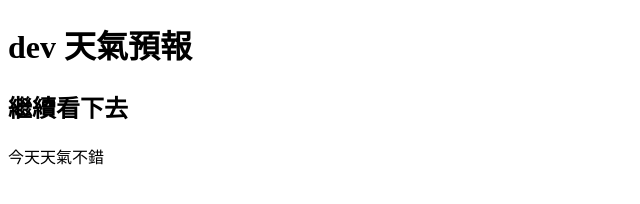
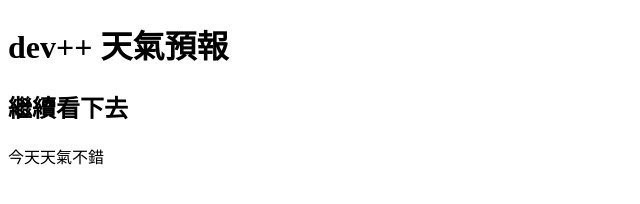
Before and after one commit to superkkmax/0416-2, a plain HTML site: page index.html in a window 1280 px wide. Shown: the whole page, without its empty margins (0-640 px from the left). Drawn offline with Linux system fonts and the light colour scheme.

Commit message:
add dev++

```diff
--- a/index.html
+++ b/index.html
@@ -5,7 +5,7 @@
 	<title>Document</title>
 </head>
 <body>
-	<h1 class="title">dev 天氣預報</h1>
+	<h1 class="title">dev++ 天氣預報</h1>
 	<h2>繼續看下去</h2>
 	 <span>今天天氣不錯</span>
 </body>
```
